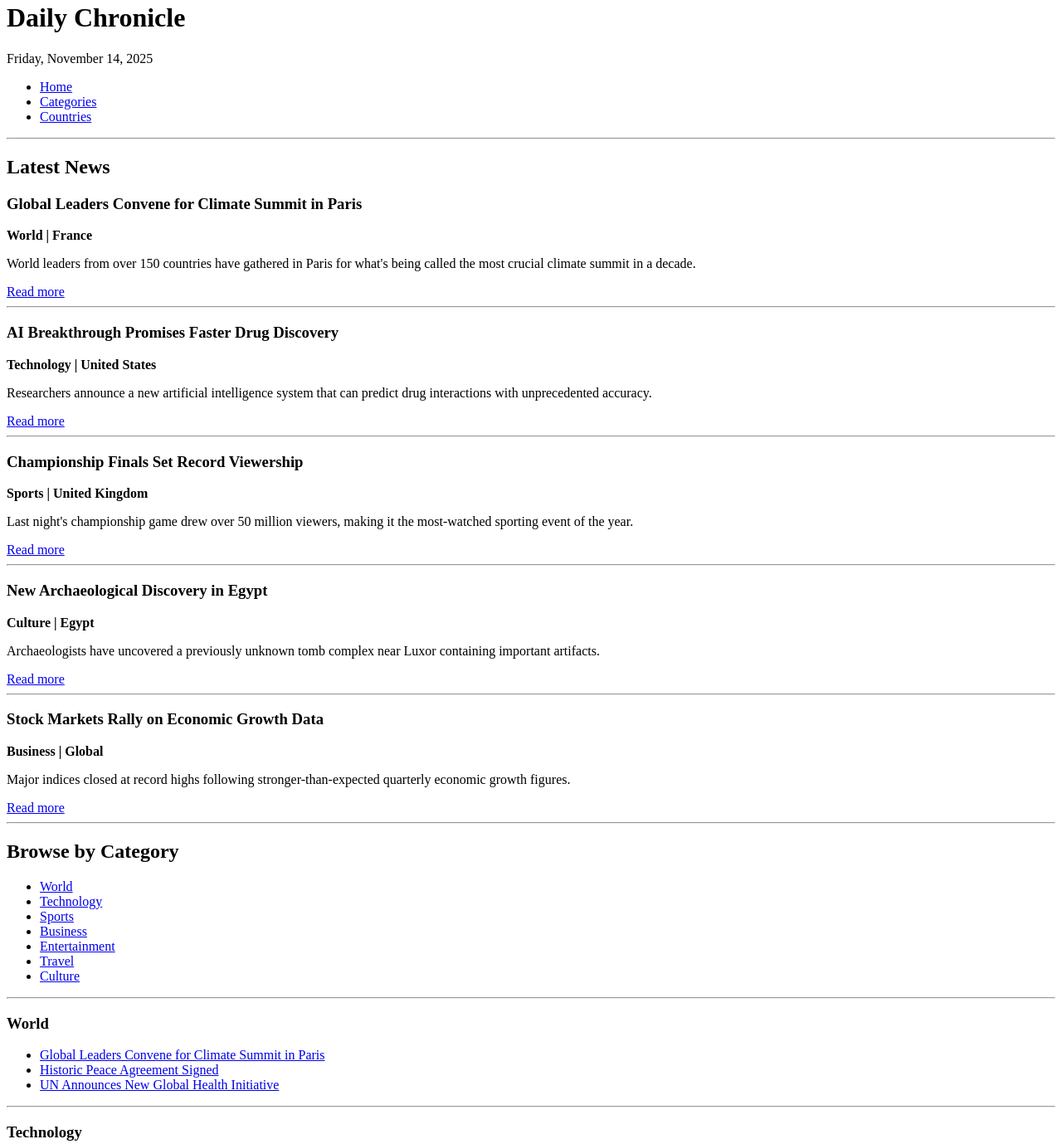
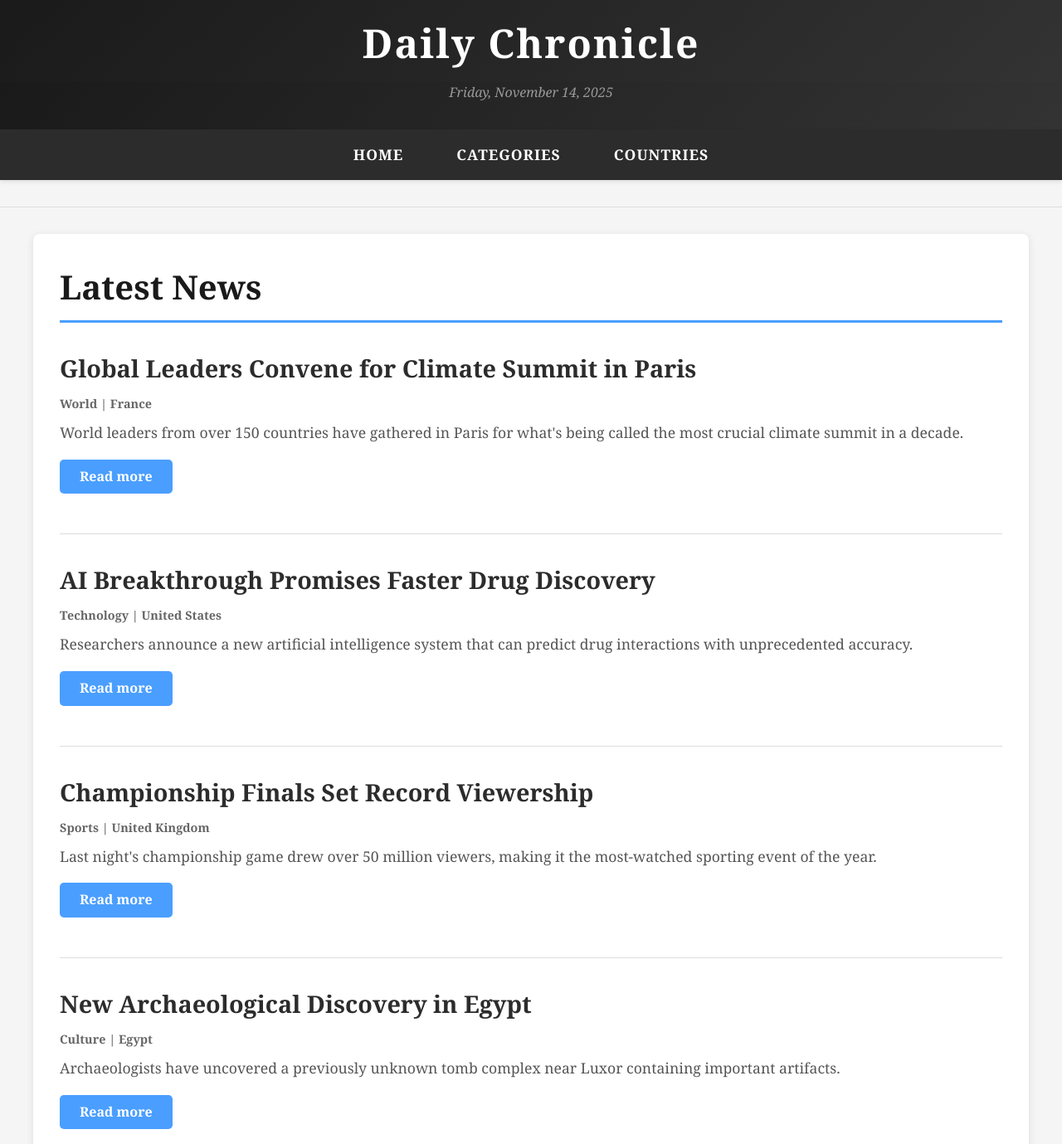
Before and after one commit to Shade-art/Newswebsite-IEEE, a plain HTML site: page index.html in a window 1280 px wide. Shown: the part 18-1397 px from the top of the page at 83% size. Drawn offline with Linux system fonts and the light colour scheme.

Commit message:
Styled using css

```diff
--- a/index.html
+++ b/index.html
@@ -4,6 +4,7 @@
     <meta charset="UTF-8">
     <meta name="viewport" content="width=device-width, initial-scale=1.0">
     <title>Daily Chronicle</title>
+    <link rel="stylesheet" href="style.css">
 </head>
 <body>
     <h1>Daily Chronicle</h1>
--- /dev/null
+++ b/style.css
@@ -0,0 +1,244 @@
+ * {
+    margin: 0;
+    padding: 0;
+    box-sizing: border-box;
+}
+
+body {
+    font-family: 'Georgia', serif;
+    line-height: 1.6;
+    color: #333;
+    background-color: #f5f5f5;
+}
+
+h1 {
+    font-size: 3rem;
+    font-weight: bold;
+    text-align: center;
+    padding: 2rem 0 0.5rem;
+    background: linear-gradient(135deg, #1a1a1a 0%, #333 100%);
+    color: #fff;
+    letter-spacing: 2px;
+}
+
+body > p:first-of-type {
+    text-align: center;
+    background: linear-gradient(135deg, #1a1a1a 0%, #333 100%);
+    color: #999;
+    padding: 0 0 2rem;
+    font-style: italic;
+}
+
+nav {
+    background-color: #2c2c2c;
+    position: sticky;
+    top: 0;
+    z-index: 100;
+    box-shadow: 0 2px 5px rgba(0,0,0,0.1);
+}
+
+nav ul {
+    list-style: none;
+    display: flex;
+    justify-content: center;
+    padding: 1rem;
+    max-width: 1200px;
+    margin: 0 auto;
+}
+
+nav ul li {
+    margin: 0 2rem;
+}
+
+nav ul li a {
+    color: #fff;
+    text-decoration: none;
+    font-weight: 600;
+    font-size: 1.1rem;
+    transition: color 0.3s ease;
+    text-transform: uppercase;
+    letter-spacing: 1px;
+}
+
+nav ul li a:hover {
+    color: #4a9eff;
+}
+
+hr {
+    border: none;
+    border-top: 1px solid #ddd;
+    margin: 2rem 0;
+}
+
+#home, #categories, #countries {
+    max-width: 1200px;
+    margin: 0 auto;
+    padding: 2rem;
+    background-color: #fff;
+    margin-top: 2rem;
+    border-radius: 8px;
+    box-shadow: 0 2px 10px rgba(0,0,0,0.1);
+}
+
+h2 {
+    font-size: 2.5rem;
+    color: #1a1a1a;
+    margin-bottom: 2rem;
+    border-bottom: 3px solid #4a9eff;
+    padding-bottom: 0.5rem;
+}
+
+h3 {
+    font-size: 1.8rem;
+    color: #2c2c2c;
+    margin: 1.5rem 0 0.5rem;
+}
+
+#home h3 {
+    transition: color 0.3s ease;
+    cursor: pointer;
+}
+
+#home h3:hover {
+    color: #4a9eff;
+}
+
+#home > h3 + p {
+    color: #666;
+    font-size: 0.9rem;
+    font-weight: bold;
+    margin-bottom: 0.5rem;
+}
+
+#home > h3 + p + p {
+    color: #555;
+    font-size: 1.1rem;
+    margin-bottom: 1rem;
+    line-height: 1.8;
+}
+
+a {
+    color: #4a9eff;
+    text-decoration: none;
+    font-weight: 600;
+    transition: color 0.3s ease;
+}
+
+a:hover {
+    color: #2c7acc;
+    text-decoration: underline;
+}
+
+#home > a {
+    display: inline-block;
+    padding: 0.5rem 1.5rem;
+    background-color: #4a9eff;
+    color: #fff;
+    border-radius: 5px;
+    margin-bottom: 1rem;
+    text-decoration: none;
+}
+
+#home > a:hover {
+    background-color: #2c7acc;
+    text-decoration: none;
+}
+
+#categories ul, #countries ul {
+    list-style: none;
+    padding-left: 0;
+}
+
+#categories > ul, #countries > ul {
+    display: grid;
+    grid-template-columns: repeat(auto-fit, minmax(200px, 1fr));
+    gap: 1rem;
+    margin-bottom: 2rem;
+}
+
+#categories > ul > li, #countries > ul > li {
+    background-color: #f9f9f9;
+    padding: 1rem;
+    border-radius: 5px;
+    text-align: center;
+    transition: transform 0.3s ease, box-shadow 0.3s ease;
+}
+
+#categories > ul > li:hover, #countries > ul > li:hover {
+    transform: translateY(-3px);
+    box-shadow: 0 5px 15px rgba(0,0,0,0.1);
+}
+
+#categories > ul > li > a, #countries > ul > li > a {
+    font-size: 1.2rem;
+    font-weight: bold;
+    color: #2c2c2c;
+}
+
+#cat-world ul, #cat-technology ul, #cat-sports ul,
+#cat-entertainment ul, #cat-travel ul, #cat-culture ul,
+#country-usa ul, #country-uk ul, #country-france ul,
+#country-japan ul, #country-india ul, #country-egypt ul,
+#country-brazil ul, #country-australia ul {
+    padding-left: 1.5rem;
+}
+
+#cat-world ul li, #cat-technology ul li, #cat-sports ul li,
+#cat-entertainment ul li, #cat-travel ul li, #cat-culture ul li,
+#country-usa ul li, #country-uk ul li, #country-france ul li,
+#country-japan ul li, #country-india ul li, #country-egypt ul li,
+#country-brazil ul li, #country-australia ul li {
+    margin: 0.75rem 0;
+    padding: 0.5rem;
+    background-color: #f9f9f9;
+    border-left: 3px solid #4a9eff;
+    transition: background-color 0.3s ease;
+}
+
+#cat-world ul li:hover, #cat-technology ul li:hover, #cat-sports ul li:hover,
+#cat-entertainment ul li:hover, #cat-travel ul li:hover, #cat-culture ul li:hover,
+#country-usa ul li:hover, #country-uk ul li:hover, #country-france ul li:hover,
+#country-japan ul li:hover, #country-india ul li:hover, #country-egypt ul li:hover,
+#country-brazil ul li:hover, #country-australia ul li:hover {
+    background-color: #e8f4ff;
+}
+
+footer {
+    background-color: #1a1a1a;
+    color: #999;
+    text-align: center;
+    padding: 2rem;
+    margin-top: 3rem;
+}
+
+footer p {
+    margin: 0.5rem 0;
+}
+
+footer a {
+    color: #4a9eff;
+    margin: 0 0.5rem;
+}
+
+@media (max-width: 768px) {
+    h1 {
+        font-size: 2rem;
+    }
+
+    h2 {
+        font-size: 1.8rem;
+    }
+
+    nav ul {
+        flex-direction: column;
+        align-items: center;
+    }
+
+    nav ul li {
+        margin: 0.5rem 0;
+    }
+
+    #home, #categories, #countries {
+        padding: 1rem;
+    }
+}
```
